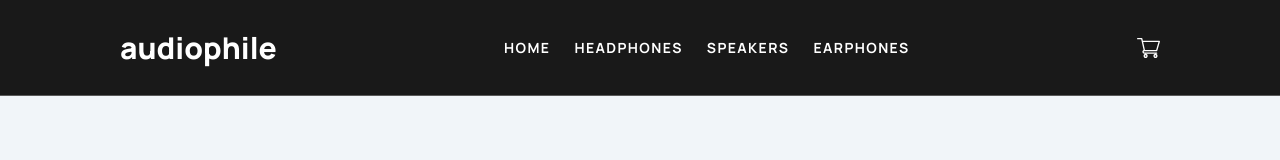
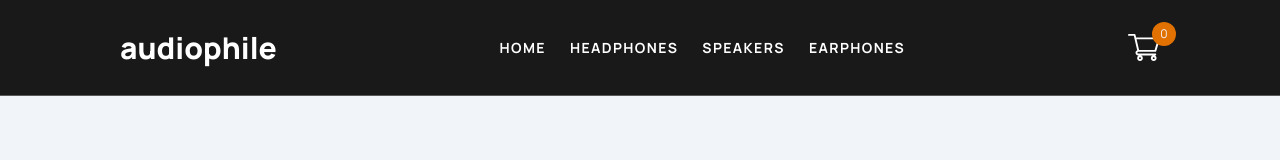
Before and after one commit to chegebrian/Audiophile-e-commerce-website, a React (Vite) app: page /checkout in a window 1280 px wide. Shown: the top 160 px of the page. Built offline with nearby package versions, Linux system fonts and the light colour scheme; data requests are answered from the project's data file.

Commit message:
create add to cart

```diff
--- a/src/contexts/ProductContext.jsx
+++ b/src/contexts/ProductContext.jsx
@@ -14,21 +14,94 @@ function reducer(state, action) {
       ...state,
       productsData: action.payload,
     };
+
+  if (action.type === "addtocart") {
+    const { product, quantity } = action.payload;
+
+    const IndexProductId = state.cart.find(
+      (item) => item.product.id === product.id,
+    );
+    // console.log(IndexProductId);
+    // console.log(product.id);
+    // console.log(state.cart);
+
+    if (IndexProductId) {
+      return {
+        ...state,
+        cart: state.cart.map((item) =>
+          item.product.id === product.id
+            ? { ...item, quantity: item.quantity + quantity }
+            : item,
+        ),
+      };
+    } else {
+      return {
+        ...state,
+        cart: [...state.cart, { product, quantity }],
+      };
+    }
+  }
+
+  if (action.type === "decreaseQuantityfromCart") {
+    const { product } = action.payload;
+    // console.log(product.id);
+
+
+    const IndexProductId = state.cart?.find(
+      (item) => item.product.id === product.id,
+    );
+
+    if (IndexProductId) {
+      return {
+        ...state,
+        cart: state.cart?.map((item) =>
+          item.product.id === product.id
+            ? { ...item, quantity: item.quantity > 1 ? item.quantity - 1 : item.quantity}
+            : item,
+        ),
+      };
+    }
+  }
+  if (action.type === "increaseQuantityfromCart") {
+    const { product } = action.payload;
+
+    const IndexProductId = state.cart.find(
+      (item) => item.product.id === product.id,
+    );
+
+    if (IndexProductId) {
+      return {
+        ...state,
+        cart: state.cart.map((item) =>
+          item.product.id === product.id
+            ? { ...item, quantity: item.quantity + 1 }
+            : item,
+        ),
+      };
+    }
+  }
 }
 export function ProductProvider({ children }) {
   const [count, setCount] = useState(1);
+
+  // const [quantity, setQuantity] = useState(count);
 
   function handleIncrement() {
     setCount((count) => count + 1);
   }
   function handleDecrement() {
-    setCount((count) => count > 1 ? count - 1 : count);
+    setCount((count) => (count > 1 ? count - 1 : count));
   }
   const initialState = {
     productsData: [],
+    cart: [],
   };
 
-  const [{ productsData }, dispatch] = useReducer(reducer, initialState);
+
+
+
+
+  const [{ productsData, cart }, dispatch] = useReducer(reducer, initialState);
 
   useEffect(() => {
     async function getProducts() {
@@ -46,7 +119,16 @@ export function ProductProvider({ children }) {
     getProducts();
   }, []);
   return (
-    <products.Provider value={{ productsData, dispatch, count, handleIncrement, handleDecrement }}>
+    <products.Provider
+      value={{
+        productsData,
+        dispatch,
+        count,
+        handleIncrement,
+        handleDecrement,
+        cart,
+      }}
+    >
       {children}
     </products.Provider>
   );
--- a/src/features/cart/Cart.jsx
+++ b/src/features/cart/Cart.jsx
@@ -1,9 +1,39 @@
-import React from 'react'
+import React from "react";
+import CartRow from "./CartRow";
 
-function Cart() {
+function Cart({ cartIsOpen, cart }) {
+  const cartTotal = cart?.reduce((previousItem, currentItem) => {
+    console.log(currentItem);
+
+    const { quantity, product:{price} } = currentItem;
+    console.log(quantity, price);
+
+    previousItem += quantity * price;
+
+    return previousItem;
+  }, 0);
   return (
-    <div>Cart</div>
-  )
+    <div
+      className={` ${cartIsOpen ? "" : "hidden"} absolute top-36 z-50 rounded-lg bg-slate-50 px-4 py-6`}
+    >
+      <div className="flex items-center justify-between">
+        <h3 className="text-lg font-bold text-slate-700 uppercase">
+          cart ({cart?.length})
+        </h3>
+        <span className="text-slate-700 capitalize underline">remove all</span>
+      </div>
+      {cart?.map((product, index) => (
+        <CartRow product={product} key={index} />
+      ))}
+      <div className="flex items-center justify-between">
+        <span className="text-slate-700 uppercase">total</span>
+        <span className="font-bold text-slate-900">{cartTotal}</span>
+      </div>
+      <button className="w-full cursor-pointer bg-amber-600 px-5 py-2 font-semibold tracking-wider text-slate-50 uppercase hover:bg-amber-500">
+        checkout
+      </button>
+    </div>
+  );
 }
 
-export default Cart
+export default Cart;
--- /dev/null
+++ b/src/features/cart/CartRow.jsx
@@ -0,0 +1,57 @@
+import React, { useState } from "react";
+import { useProducts } from "../../contexts/ProductContext";
+
+function CartRow({ product }) {
+  const formatter = new Intl.NumberFormat("en-US", {
+    style: "currency",
+    currency: "USD",
+  });
+
+  const { dispatch } = useProducts();
+
+  return (
+    <div className="flex items-center justify-between gap-24">
+      <div className="my-4 grid gap-4 lg:grid-cols-2 lg:gap-28">
+        <div className="flex items-center gap-6">
+          <img
+            src={product.product?.cartImage}
+            alt={product.product?.shortName}
+            className="w-full rounded-lg object-contain"
+          />
+          <div>
+            <h2 className="text-center text-xs font-bold tracking-wide uppercase">
+              {product.product?.shortName}
+            </h2>
+
+            <span className="text-xs font-bold text-slate-700">
+              {formatter.format(product.product?.price)}
+            </span>
+          </div>
+        </div>
+      </div>
+      <div className="flex items-center">
+        <button
+          onClick={() =>
+            dispatch({ type: "decreaseQuantityfromCart", payload: product })
+          }
+          className="cursor-pointer bg-[#dbdbdb75] px-4 py-2 font-semibold outline-0 hover:bg-[#dbdbdb] hover:text-amber-600"
+        >
+          -
+        </button>
+        <span className="bg-[#dbdbdb75] px-4 py-2 font-semibold">
+          {product.quantity}
+        </span>
+        <button
+          onClick={() =>
+            dispatch({ type: "increaseQuantityfromCart", payload: product })
+          }
+          className="cursor-pointer bg-[#dbdbdb75] px-4 py-2 font-semibold outline-0 hover:bg-[#dbdbdb] hover:text-amber-600"
+        >
+          +
+        </button>
+      </div>
+    </div>
+  );
+}
+
+export default CartRow;
--- a/src/ui/Button.jsx
+++ b/src/ui/Button.jsx
@@ -10,10 +10,12 @@ function Button({
   backgroundHover,
   border,
   borderColor,
+  onClick,
 }) {
   return (
     <NavLink
       to={to}
+      onClick={onClick}
       className={` px-5 py-3 font-semibold tracking-widest uppercase outline-0 ${border} ${borderColor} ${color} ${backgroundColor} ${hover} ${backgroundHover} transition duration-100`}
     >
       {children}
--- a/src/ui/Card.jsx
+++ b/src/ui/Card.jsx
@@ -2,7 +2,7 @@ import React from "react";
 import Button from "./Button";
 
 function Card({ item }) {
-  console.log(item);
+  // console.log(item);
 
   return (
     <div className="">
--- a/src/ui/Header.jsx
+++ b/src/ui/Header.jsx
@@ -4,10 +4,13 @@ import HeadphoneCard from "../features/headphones/HeadphoneCard";
 import SpeakerCard from "../features/speakers/SpeakerCard";
 import EarphoneCard from "../features/earphones/EarphoneCard";
 import EmptyCart from "../features/cart/EmptyCart";
+import { useProducts } from "../contexts/ProductContext";
+import Cart from "../features/cart/Cart";
 
 function Header() {
   const [isOpen, setIsopen] = useState(false);
   const [cartIsOpen, setCartIsOpen] = useState(false);
+  const { cart } = useProducts();
   function setOpenCart() {
     setCartIsOpen((cartIsOpen) => !cartIsOpen);
   }
@@ -59,14 +62,18 @@ function Header() {
           <EarphoneCard />
         </ul>
       </nav>
-      <EmptyCart cartIsOpen={cartIsOpen} />
-
-      <img
-        src="/images/shared/desktop/icon-cart.svg"
-        alt="cart"
-        className="cursor-pointer md:max-lg:ml-auto"
-        onClick={setOpenCart}
-      />
+      {cart.length > 0 ? <Cart cartIsOpen={cartIsOpen} cart={cart} /> : <EmptyCart cartIsOpen={cartIsOpen} />}
+      <div className="relative">
+        <img
+          src="/images/shared/desktop/icon-cart.svg"
+          alt="cart"
+          className="w-8 cursor-pointer md:max-lg:ml-auto"
+          onClick={setOpenCart}
+        />
+        <span className="absolute -top-3 -right-4 flex h-6 w-6 items-center justify-center rounded-full bg-amber-600 text-xs text-slate-100">
+          {cart?.length}
+        </span>
+      </div>
     </header>
   );
 }
--- a/src/ui/ProductRow.jsx
+++ b/src/ui/ProductRow.jsx
@@ -3,11 +3,16 @@ import Button from "./Button";
 import { useProducts } from "../contexts/ProductContext";
 
 function ProductRow({ product }) {
-  const { count, handleIncrement, handleDecrement } = useProducts();
+  const { count, handleIncrement, handleDecrement, cart, dispatch } =
+    useProducts();
   const formatter = new Intl.NumberFormat("en-US", {
     style: "currency",
     currency: "USD",
   });
+
+  function handleAddtoCart(product) {
+    dispatch({ type: "addtocart", payload: { product, quantity: count } });
+  }
   return (
     <div className="grid gap-4 lg:grid-cols-2 lg:gap-28">
       <picture>
@@ -52,7 +57,9 @@ function ProductRow({ product }) {
               {count}
             </span>
             <button
-              onClick={handleIncrement}
+              onClick={() => {
+                handleIncrement();
+              }}
               className="cursor-pointer bg-[#dbdbdb75] px-5 py-3 font-semibold outline-0 hover:bg-[#dbdbdb] hover:text-amber-600"
             >
               +
@@ -63,6 +70,7 @@ function ProductRow({ product }) {
             color={"text-slate-200"}
             backgroundColor={"bg-amber-600"}
             hover={"hover:bg-amber-500"}
+            onClick={() => handleAddtoCart(product)}
           >
             add to cart
           </Button>
@@ -73,3 +81,4 @@ function ProductRow({ product }) {
 }
 
 export default ProductRow;
+// dispatch({type:"addtocart", payload:product})
```
